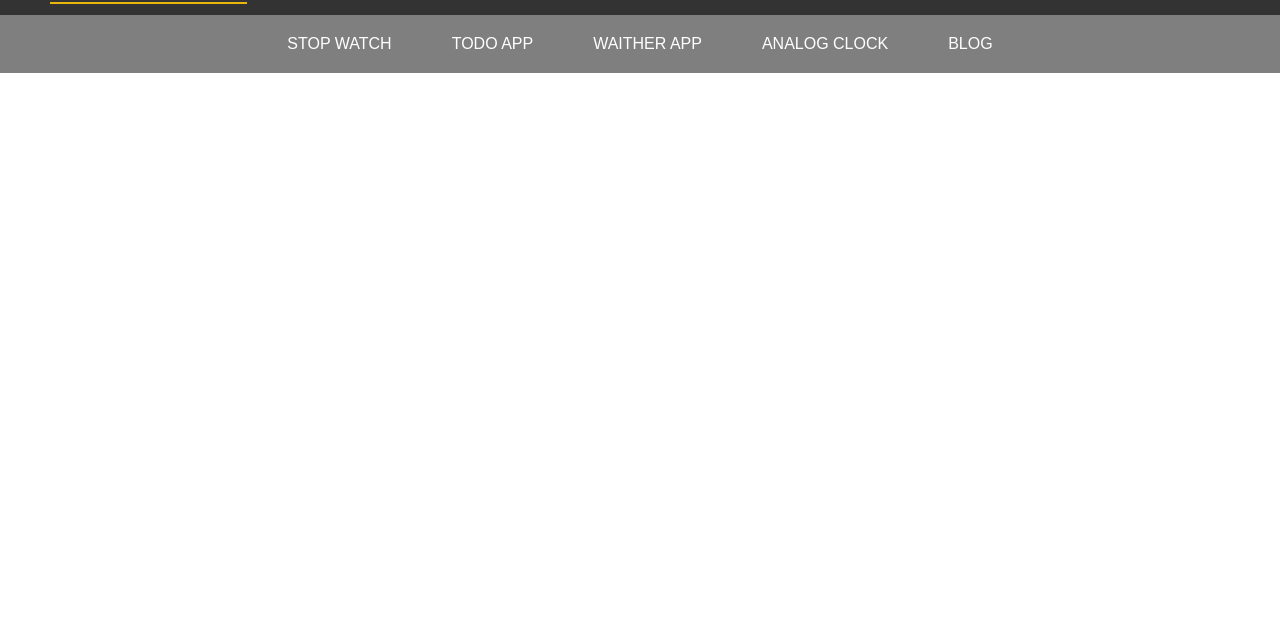
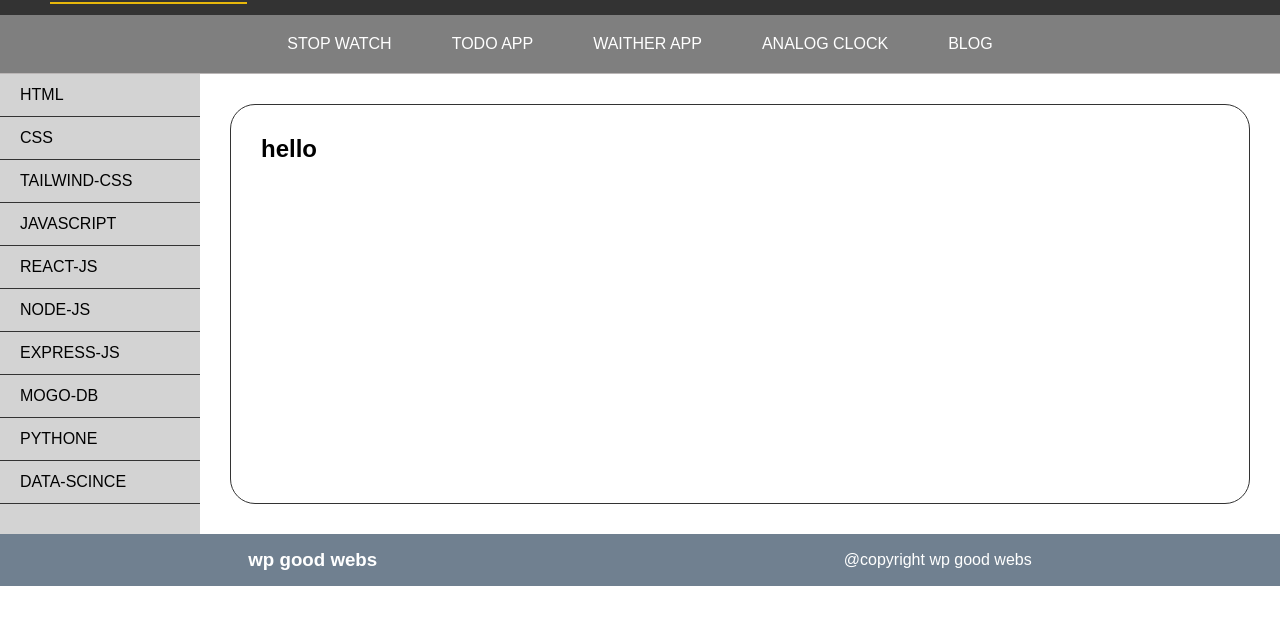
Before and after one commit to pkBilalAhmed/css-flex-website, a plain HTML site: page index.html in a window 1280 px wide. Shown: the part 50-674 px from the top of the page. Drawn offline with Linux system fonts and the light colour scheme.

Commit message:
sidebar menu with menu, content erea and footer section are added

```diff
--- a/content.css
+++ b/content.css
@@ -0,0 +1,43 @@
+section {
+  display: flex;
+  /* min-height: 500px; */
+}
+
+.side-menu {
+  background-color: lightgray;
+  max-width: 300px;
+  min-width: 200px;
+}
+.side-menu ul {
+  list-style: none;
+  min-height: 400px;
+}
+.side-menu lu li {
+}
+.side-menu ul li a {
+  display: block;
+  padding: 12px 20px;
+  border-bottom: 1px solid #333;
+  /* background-color: #7f7f7f; */
+  color: #000;
+  text-decoration: none;
+  text-transform: uppercase;
+  transition: 0.6s;
+}
+.side-menu ul li a:hover {
+  background-color: #000;
+  color: #fff;
+}
+.content-erea {
+  padding: 30px;
+  width: 100%;
+  height: 400px;
+  width: 100%;
+  padding: 30px;
+  margin: 30px;
+  border: 1px solid #333;
+  border-radius: 25px;
+}
+.app-erea {
+
+}
--- /dev/null
+++ b/footer.css
@@ -0,0 +1,9 @@
+footer{
+    /* margin: 4px; */
+    background-color: slategrey;
+    color: #fff;
+    padding: 15px;
+    display: flex;
+    align-items: center;
+    justify-content: space-around;
+}
--- a/index.html
+++ b/index.html
@@ -7,6 +7,8 @@
     <link rel="stylesheet" href="Style.css" />
     <link rel="stylesheet" href="top-header.css" />
     <link rel="stylesheet" href="menu-bar.css">
+    <link rel="stylesheet" href="content.css">
+    <link rel="stylesheet" href="footer.css">
 
     <link
       rel="stylesheet"
@@ -37,8 +39,31 @@
         </ul>
       </div>
       <section>
-        <div></div>
+        <div class="side-menu">
+          <ul>
+            <li><a href="">html</a></li>
+            <li><a href="">css</a></li>
+            <li><a href="">tailwind-css</a></li>
+            <li><a href="">javascript</a></li>
+            <li><a href="">React-js</a></li>
+            <li><a href="">node-js</a></li>
+            <li><a href="">express-js</a></li>
+            <li><a href="">mogo-db</a></li>
+            <li><a href="">Pythone</a></li>
+            <li><a href="">data-scince</a></li>
+          </ul>
+        </div>
+        <div class="content-erea">
+          <div class="app-erea">
+              <h2>hello</h2>
+          </div>
+        </div>
       </section>
+      <footer>
+        <h3>wp good webs</h3>
+        <p>@copyright wp good webs</p>
+
+      </footer>
     </div>
   </body>
 </html>
--- a/menu-bar.css
+++ b/menu-bar.css
@@ -1,6 +1,7 @@
 .menu-bar {
   color: black;
   background-color: rgba(0, 0, 0, 0.5);
+  border-bottom: 1px solid rgb(186, 182, 182);
 }
 .menu-bar ul {
   list-style: none;
@@ -14,6 +15,7 @@
 }
 .menu-bar ul li a{
     color:  #fff;
+    display: block;
     text-transform: uppercase;
     text-decoration: none;
 }
```
